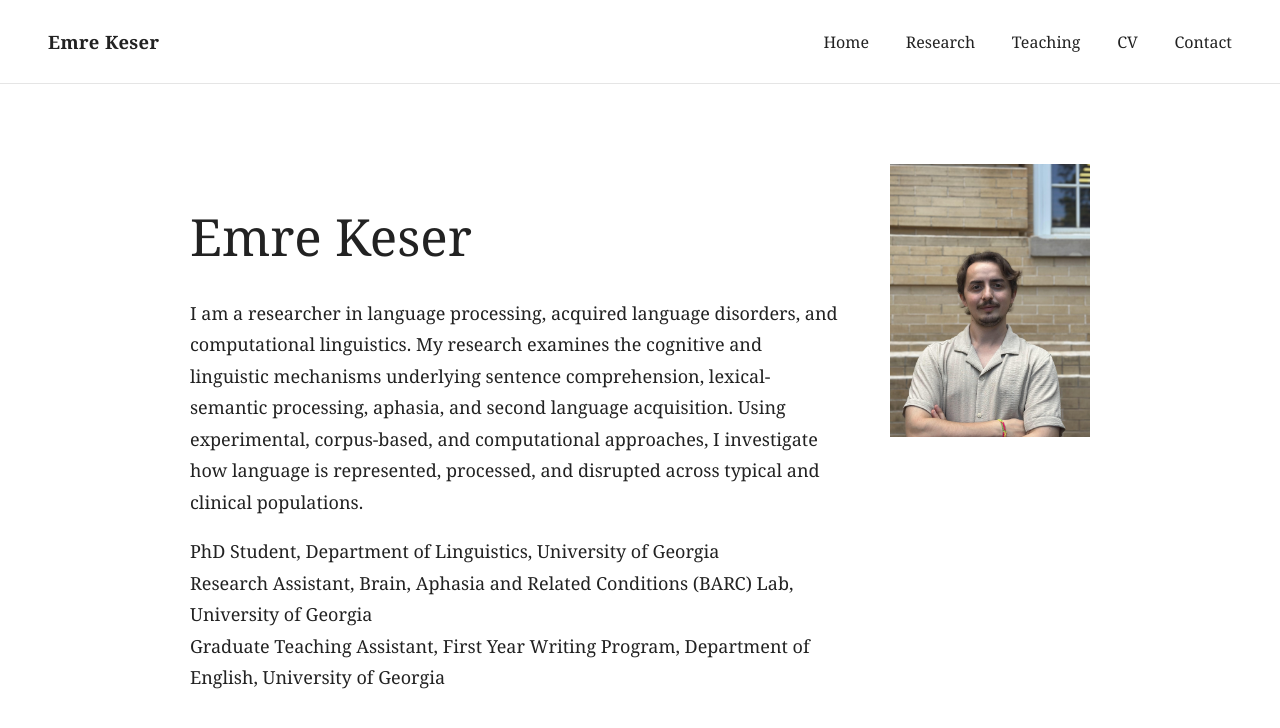
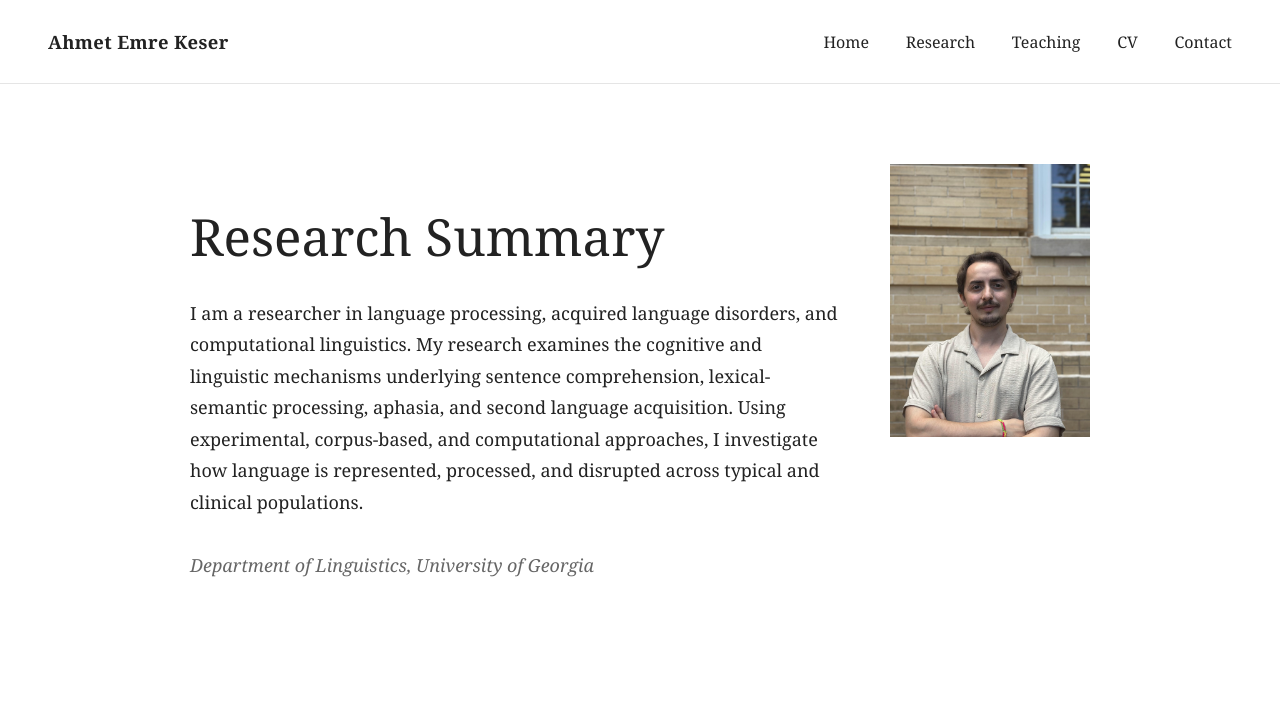
Before and after one commit to aekeser/aekeser.github.io, a Jekyll site: the page built from index.md, in a window 1280 px wide. Shown: the top 728 px of the page. Built offline with Jekyll 4.4.1, drawn with Linux system fonts in a browser that asks for light colours.

Commit message:
Refine homepage identity

```diff
--- a/_includes/nav.html
+++ b/_includes/nav.html
@@ -1,5 +1,5 @@
 <header class="site-header">
-  <a class="site-title" href="/">Emre Keser</a>
+  <a class="site-title" href="/">Ahmet Emre Keser</a>
 
   <nav class="site-nav">
     <a href="/">Home</a>
--- a/assets/css/style.css
+++ b/assets/css/style.css
@@ -122,3 +122,9 @@ a:hover {
         font-size: 2.6rem;
     }
 }
+
+.affiliation {
+    font-style: italic;
+    color: #666666;
+    margin-top: 2rem;
+}
--- a/index.md
+++ b/index.md
@@ -7,24 +7,20 @@ title: Home
 
 <div class="home-text">
 
-<h1>Emre Keser</h1>
+<h1>Research Summary</h1>
 
 <p>
 I am a researcher in language processing, acquired language disorders, and computational linguistics. My research examines the cognitive and linguistic mechanisms underlying sentence comprehension, lexical-semantic processing, aphasia, and second language acquisition. Using experimental, corpus-based, and computational approaches, I investigate how language is represented, processed, and disrupted across typical and clinical populations.
 </p>
 
-<p>
-PhD Student, Department of Linguistics, University of Georgia
-<br>
-Research Assistant, Brain, Aphasia and Related Conditions (BARC) Lab, University of Georgia
-<br>
-Graduate Teaching Assistant, First Year Writing Program, Department of English, University of Georgia
+<p class="affiliation">
+Department of Linguistics, University of Georgia
 </p>
 
 </div>
 
 <div class="home-photo">
-<img src="/assets/images/portrait.png" alt="Portrait of Emre Keser">
+<img src="/assets/images/portrait.png" alt="Portrait of Ahmet Emre Keser">
 </div>
 
 </section>
```
